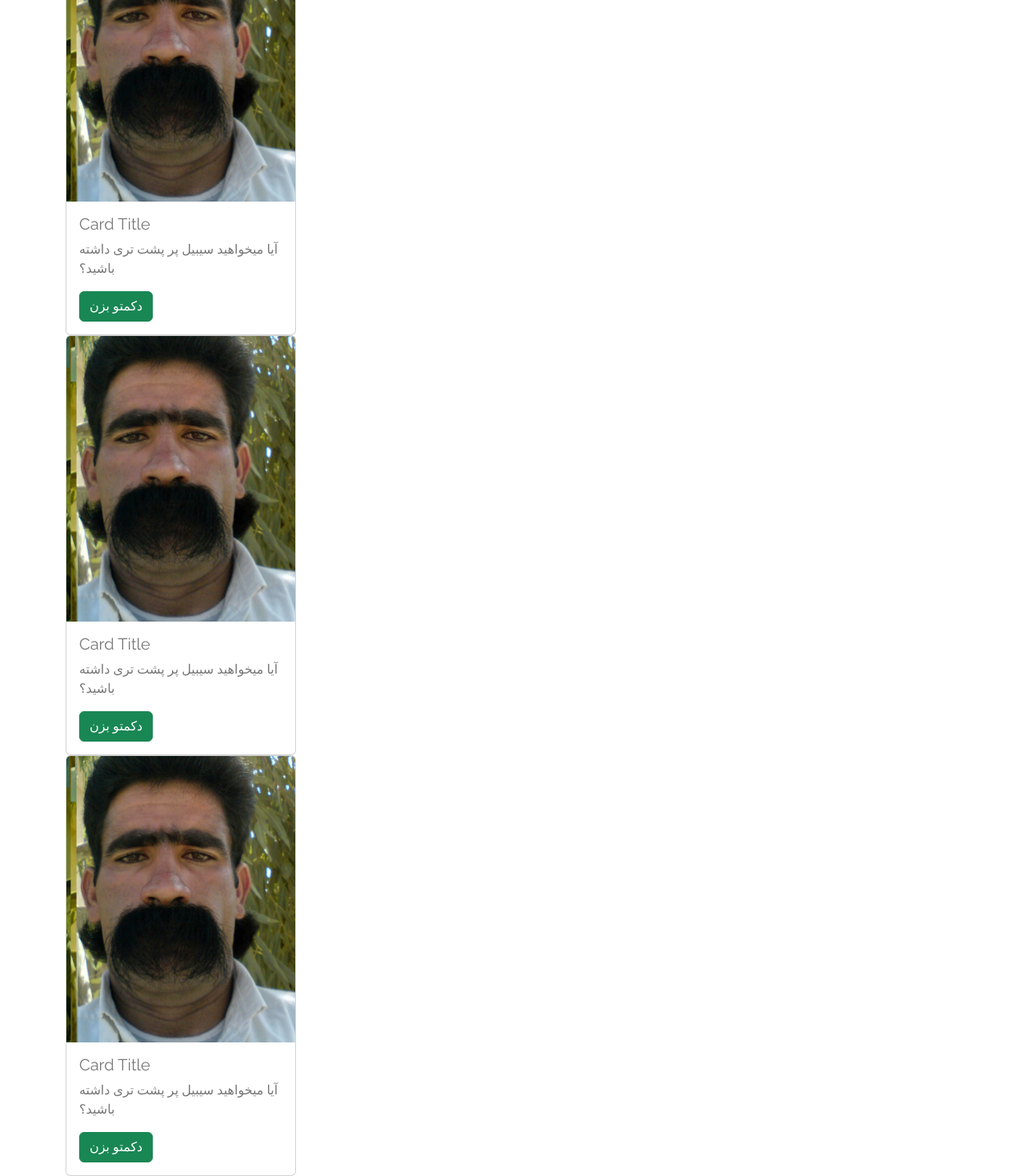
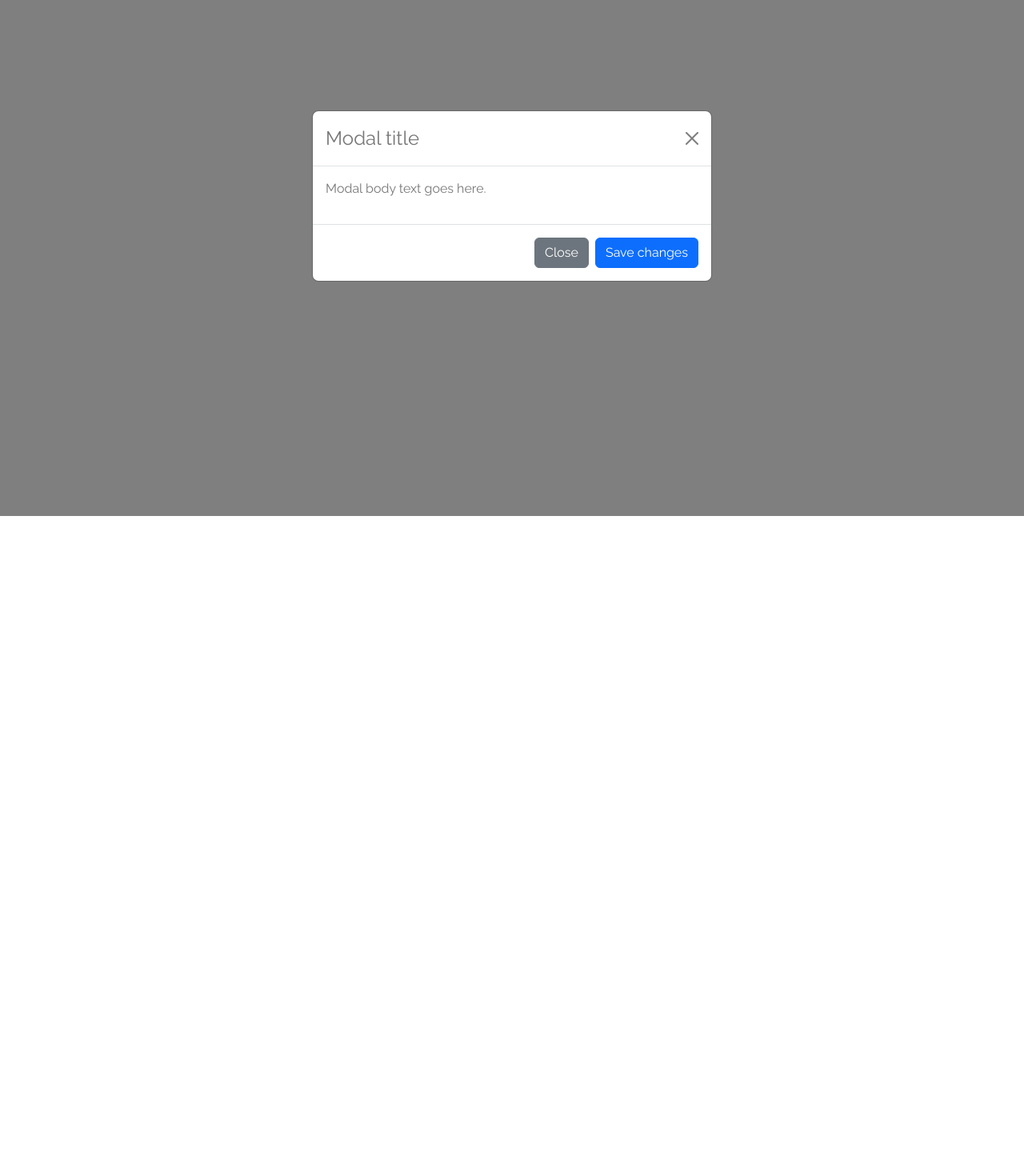
Before and after one commit to ahmadkabiri/first-app, a React (Create React App) app: page / in a window 1280 px wide. Shown: the part 155-1625 px from the top of the page at 80% size. After the commit the page ends 800 px from the top, so only its background shows below. Built offline with nearby package versions, Linux system fonts and the light colour scheme.

Commit message:
modal in react-bootstrap

```diff
--- a/src/App.js
+++ b/src/App.js
@@ -2,47 +2,32 @@ import React, { Component } from 'react'
 import Shop from './components/Shop/Shop'
 import './App.css'
 import { Alert } from 'react-bootstrap'
-import { Card , Button } from 'react-bootstrap'
+import { Card , Button ,Modal } from 'react-bootstrap'
 
 export default class App extends Component {
 
     state = {
-        showAlert : true
+        showModal : true
     }
 
     render() {
         return (
-            <div className='container mt-5'>
-                <Card style={{ width: '18rem' }}>
-      <Card.Img variant="top" src="Images/parsnaz.jpg" />
-      <Card.Body>
-        <Card.Title>Card Title</Card.Title>
-        <Card.Text>
-            آیا میخواهید سیبیل پر پشت تری داشته باشید؟
-        </Card.Text>
-        <Button variant="success">دکمتو بزن</Button>
-      </Card.Body>
-    </Card>
-    <Card style={{ width: '18rem' }}>
-      <Card.Img variant="top" src="Images/parsnaz.jpg" />
-      <Card.Body>
-        <Card.Title>Card Title</Card.Title>
-        <Card.Text>
-            آیا میخواهید سیبیل پر پشت تری داشته باشید؟
-        </Card.Text>
-        <Button variant="success">دکمتو بزن</Button>
-      </Card.Body>
-    </Card>
-    <Card style={{ width: '18rem' }}>
-      <Card.Img variant="top" src="Images/parsnaz.jpg" />
-      <Card.Body>
-        <Card.Title>Card Title</Card.Title>
-        <Card.Text>
-            آیا میخواهید سیبیل پر پشت تری داشته باشید؟
-        </Card.Text>
-        <Button variant="success">دکمتو بزن</Button>
-      </Card.Body>
-    </Card>
+            <div>
+                <Modal centered show={this.state.showModal} onHide={() => this.setState({showModal:false})}>
+                    <Modal.Header closeButton>
+                        <Modal.Title>Modal title</Modal.Title>
+                    </Modal.Header>
+
+                    <Modal.Body>
+                        <p>Modal body text goes here.</p>
+                    </Modal.Body>
+
+                    <Modal.Footer>
+                        <Button variant="secondary" onClick={() => this.setState({showModal:false})}>Close</Button>
+                        <Button variant="primary">Save changes</Button>
+                    </Modal.Footer>
+                </Modal>
+                <Button onClick={() => this.setState({showModal:true})}>Reomve File</Button>
             </div>
         )
     }
```
